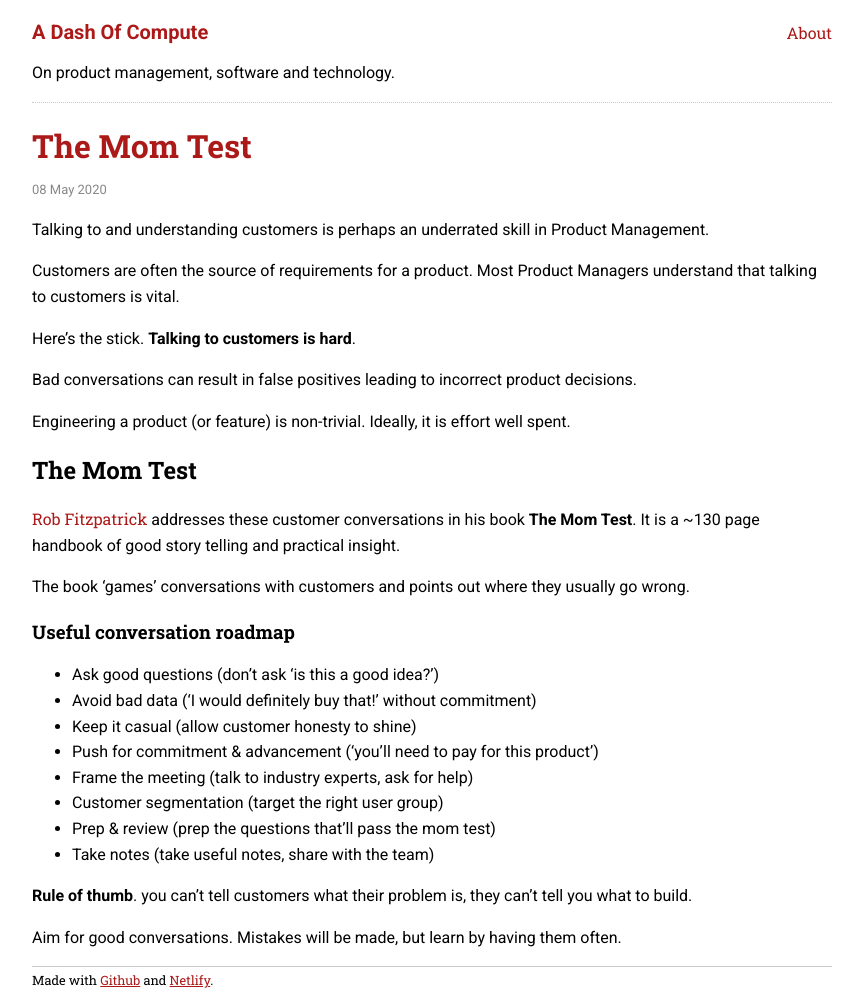
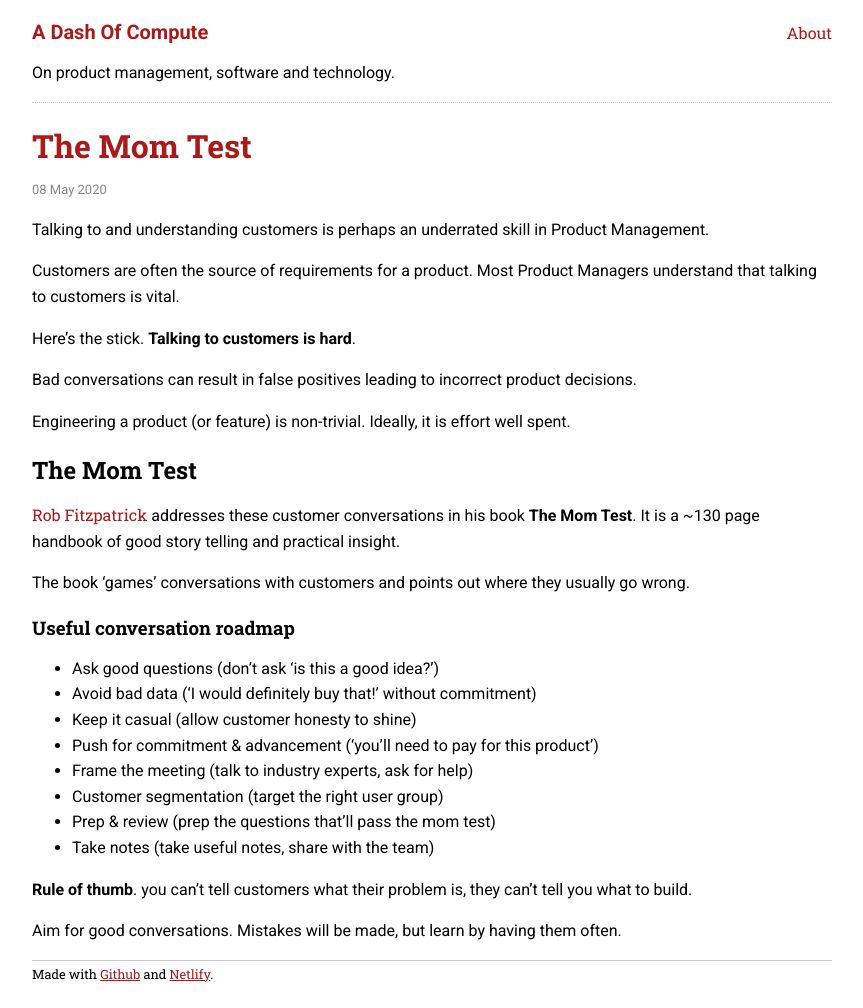
Before and after one commit to sautee/sautee.github.io, a Jekyll site: the page built from _posts/2020-05-08-momtest.md, in a window 1280 px wide. Shown: the whole page, without its empty margins (208-1071 px from the left). Built offline with Jekyll 4.4.1, drawn with Linux system fonts in a browser that asks for light colours.

Commit message:
Update site.css

```diff
--- a/css/site.css
+++ b/css/site.css
@@ -23,7 +23,7 @@
     color: #ab1919;
 }
 
-article > h1 {
+article > h1, h2, h3, h4 {
     margin-bottom:0.33em;
 }
 
```
